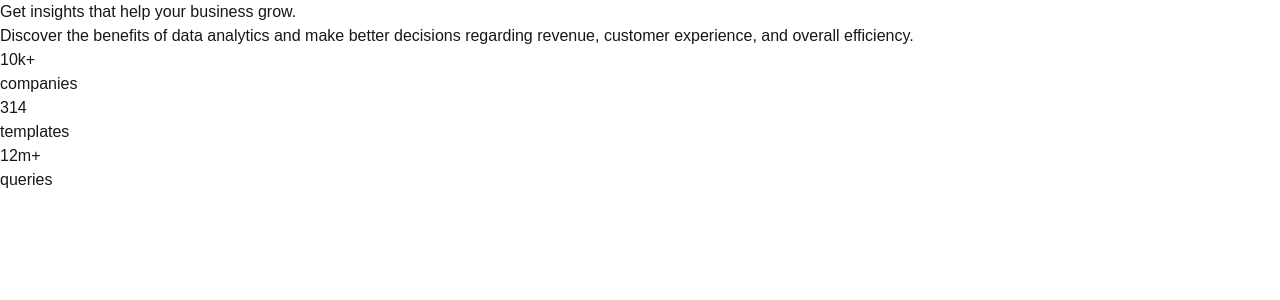
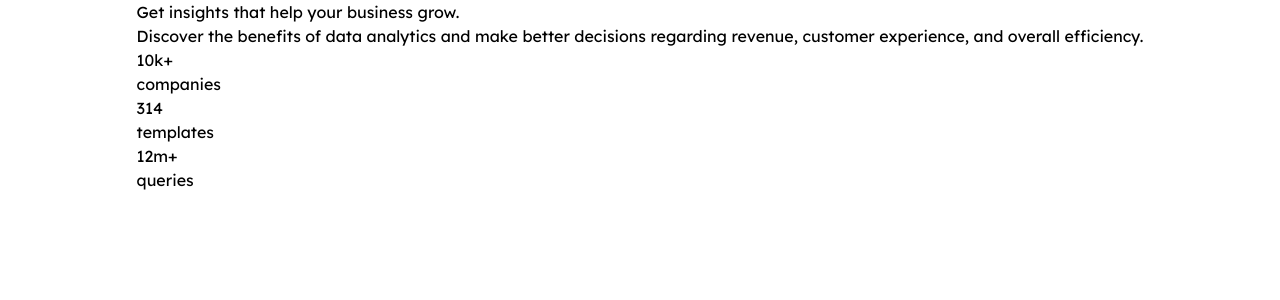
Before and after one commit to anggelserrato/fm-stats-preview-card-component, a Next.js app: page / in a window 1280 px wide. Shown: the top 300 px of the page. Built offline with nearby package versions, Linux system fonts and the light colour scheme.

Commit message:
chore: setup design tokens

```diff
--- a/app/globals.css
+++ b/app/globals.css
@@ -1,26 +1,58 @@
 @import 'tailwindcss';
 
-:root {
-  --background: #ffffff;
-  --foreground: #171717;
+@theme {
+  --color-white: hsl(0, 100%, 100%);
+  --color-navy-950: hsl(233, 47%, 7%);
+  --color-blue-950: hsl(244, 37%, 16%);
+  --color-blue-500: hsl(277, 64%, 61%);
+  --background-image-mobile-pattern: url('/image-header-mobile.jpg');
+  --background-image-desktop-pattern: url('/image-header-desktop.jpg');
+  --spacing-100: 8px;
+  --spacing-300: 24px;
+  --spacing-400: 32px;
+  --spacing-500: 40px;
+  --spacing-800: 64px;
+  --spacing-900: 72px;
+  --spacing-1000: 80px;
 }
 
-@theme inline {
-  --color-background: var(--background);
-  --color-foreground: var(--foreground);
-  --font-sans: var(--font-geist-sans);
-  --font-mono: var(--font-geist-mono);
+@theme inline {}
+
+body {
+  background: var(--color-white);
 }
 
-@media (prefers-color-scheme: dark) {
-  :root {
-    --background: #0a0a0a;
-    --foreground: #ededed;
-  }
+@utility text-preset-1 {
+  font-weight: 700;
+  font-size: 36px;
+  line-height: 1.25;
+  letter-spacing: 0;
 }
 
-body {
-  background: var(--background);
-  color: var(--foreground);
-  font-family: Arial, Helvetica, sans-serif;
+@utility text-preset-2 {
+  font-weight: 700;
+  font-size: 28px;
+  line-height: 1.25;
+  letter-spacing: 0;
 }
+
+@utility text-preset-3 {
+  font-weight: 700;
+  font-size: 24px;
+  line-height: 1.20;
+  letter-spacing: 0;
+}
+
+@utility text-preset-4 {
+  font-weight: 400;
+  font-size: 15px;
+  line-height: 1.65;
+  letter-spacing: 0;
+}
+
+@utility text-preset-5 {
+  font-weight: 400;
+  font-size: 12px;
+  line-height: 2;
+  letter-spacing: 1px;
+}
--- a/app/layout.tsx
+++ b/app/layout.tsx
@@ -1,14 +1,12 @@
 import type { Metadata } from 'next';
-import { Geist, Geist_Mono } from 'next/font/google';
+import { Inter, Lexend_Deca } from 'next/font/google';
 import './globals.css';
 
-const geistSans = Geist({
-  variable: '--font-geist-sans',
+const inter = Inter({
   subsets: ['latin'],
 });
 
-const geistMono = Geist_Mono({
-  variable: '--font-geist-mono',
+const lexendDeca = Lexend_Deca({
   subsets: ['latin'],
 });
 
@@ -26,7 +24,7 @@ export default function RootLayout({
   return (
     <html
       lang="en"
-      className={`${geistSans.variable} ${geistMono.variable} h-full antialiased`}
+      className={`${inter.className} ${lexendDeca.className} h-full antialiased`}
     >
       <body className="flex min-h-full flex-col">{children}</body>
     </html>
--- a/app/page.tsx
+++ b/app/page.tsx
@@ -1,6 +1,6 @@
 export default function Home() {
   return (
-    <main>
+    <main className="flex flex-col items-center justify-center">
       <section>
         <p>Get insights that help your business grow.</p>
         <p>
```
